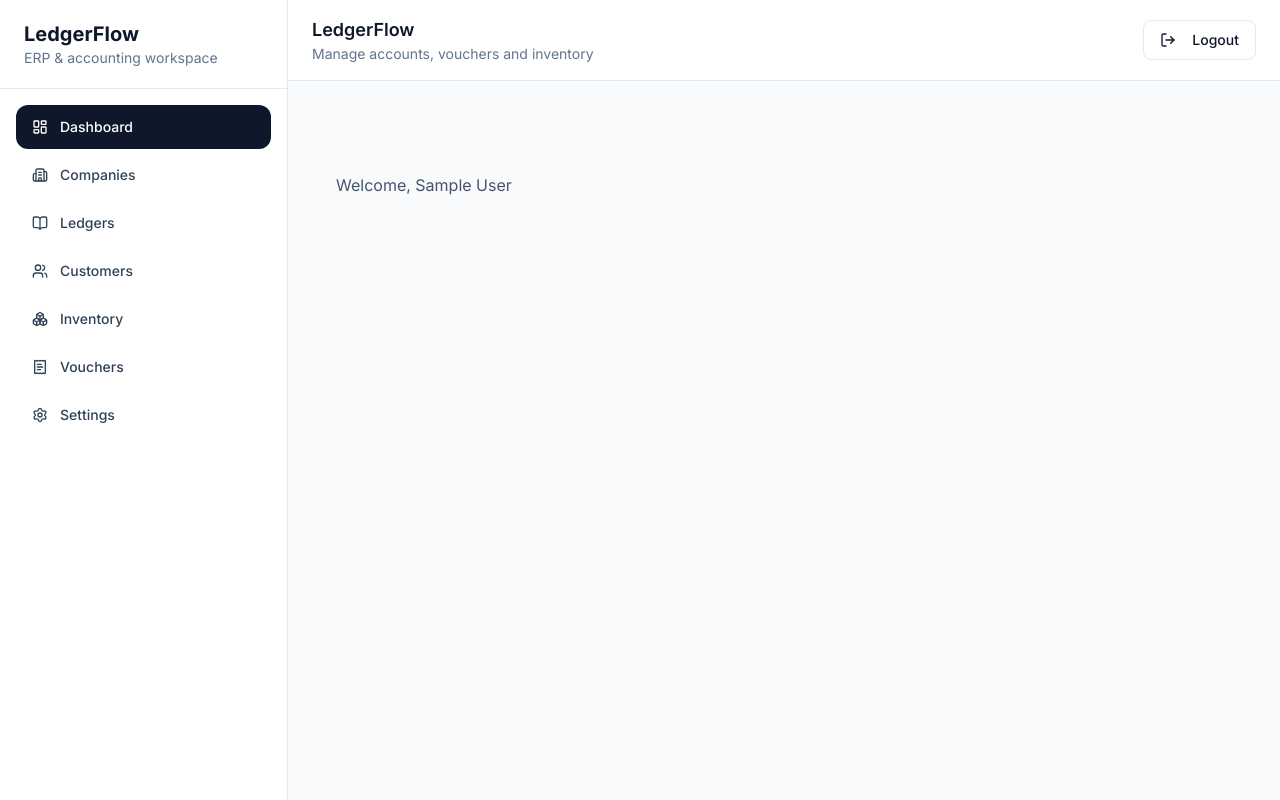
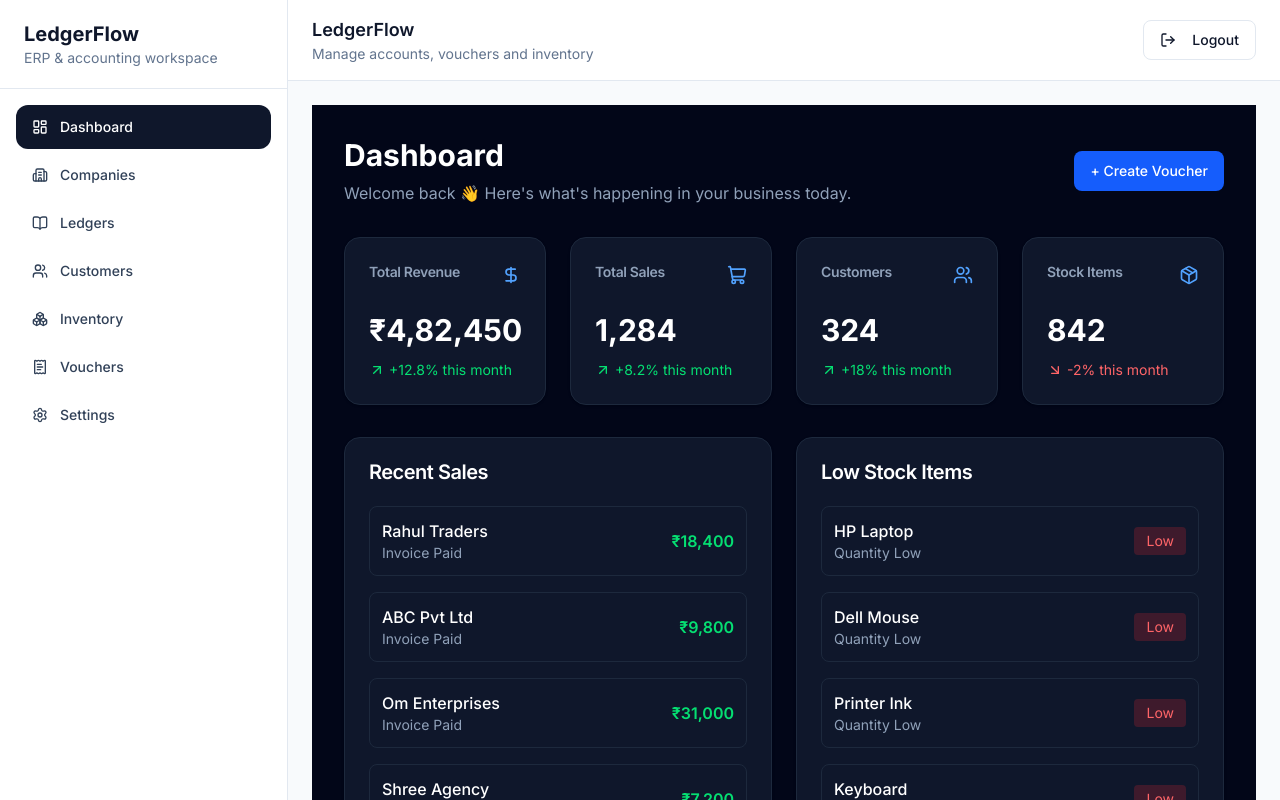
Before and after one commit to Kesarkarale/LedgerFlow, a Next.js app: page /dashboard in a window 1280 px wide. Shown: the top 800 px of the page. Built offline with nearby package versions, Linux system fonts and the light colour scheme; no server answers; sample sign-in values are in the browser's storage.

Commit message:
Update page.tsx

```diff
--- a/src/app/dashboard/page.tsx
+++ b/src/app/dashboard/page.tsx
@@ -1,20 +1,204 @@
-import { getServerSession } from "next-auth";
-import { authOptions } from "@/lib/auth";
-import { redirect } from "next/navigation";
+import {
+  DollarSign,
+  ShoppingCart,
+  Users,
+  Package,
+  ArrowUpRight,
+  ArrowDownRight,
+} from "lucide-react";
 
-export default async function DashboardPage() {
-  const session = await getServerSession(authOptions);
+import { Card, CardContent, CardHeader, CardTitle } from "@/components/ui/card";
+import { Button } from "@/components/ui/button";
 
-  if (!session) {
-    redirect("/login");
-  }
+const cards = [
+  {
+    title: "Total Revenue",
+    value: "₹4,82,450",
+    change: "+12.8%",
+    icon: DollarSign,
+    positive: true,
+  },
+  {
+    title: "Total Sales",
+    value: "1,284",
+    change: "+8.2%",
+    icon: ShoppingCart,
+    positive: true,
+  },
+  {
+    title: "Customers",
+    value: "324",
+    change: "+18%",
+    icon: Users,
+    positive: true,
+  },
+  {
+    title: "Stock Items",
+    value: "842",
+    change: "-2%",
+    icon: Package,
+    positive: false,
+  },
+];
 
+export default function DashboardPage() {
   return (
-    <div className="p-6">
-      <h1 className="text-3xl font-bold">Dashboard</h1>
-      <p className="mt-2 text-slate-600">
-        Welcome, {session.user?.name || session.user?.email}
-      </p>
-    </div>
+    <main className="min-h-screen bg-slate-950 text-white">
+      <div className="mx-auto max-w-7xl px-8 py-8">
+
+        {/* Header */}
+
+        <div className="flex items-center justify-between">
+          <div>
+            <h1 className="text-3xl font-bold">
+              Dashboard
+            </h1>
+
+            <p className="mt-2 text-slate-400">
+              Welcome back 👋 Here's what's happening in your business today.
+            </p>
+          </div>
+
+          <Button className="bg-blue-600 hover:bg-blue-500">
+            + Create Voucher
+          </Button>
+        </div>
+
+        {/* Stats */}
+
+        <div className="mt-8 grid gap-6 md:grid-cols-2 xl:grid-cols-4">
+          {cards.map((card) => (
+            <Card
+              key={card.title}
+              className="border-slate-800 bg-slate-900 text-white"
+            >
+              <CardHeader className="flex flex-row items-center justify-between">
+                <CardTitle className="text-sm text-slate-400">
+                  {card.title}
+                </CardTitle>
+
+                <card.icon className="h-5 w-5 text-blue-400" />
+              </CardHeader>
+
+              <CardContent>
+                <div className="text-3xl font-bold">
+                  {card.value}
+                </div>
+
+                <div
+                  className={`mt-3 flex items-center gap-1 text-sm ${
+                    card.positive
+                      ? "text-green-400"
+                      : "text-red-400"
+                  }`}
+                >
+                  {card.positive ? (
+                    <ArrowUpRight className="h-4 w-4" />
+                  ) : (
+                    <ArrowDownRight className="h-4 w-4" />
+                  )}
+
+                  {card.change} this month
+                </div>
+              </CardContent>
+            </Card>
+          ))}
+        </div>
+
+        {/* Tables */}
+
+        <div className="mt-8 grid gap-6 lg:grid-cols-2">
+
+          <Card className="border-slate-800 bg-slate-900 text-white">
+            <CardHeader>
+              <CardTitle>
+                Recent Sales
+              </CardTitle>
+            </CardHeader>
+
+            <CardContent className="space-y-4">
+
+              {[
+                {
+                  customer: "Rahul Traders",
+                  amount: "₹18,400",
+                },
+                {
+                  customer: "ABC Pvt Ltd",
+                  amount: "₹9,800",
+                },
+                {
+                  customer: "Om Enterprises",
+                  amount: "₹31,000",
+                },
+                {
+                  customer: "Shree Agency",
+                  amount: "₹7,200",
+                },
+              ].map((sale) => (
+                <div
+                  key={sale.customer}
+                  className="flex items-center justify-between rounded-lg border border-slate-800 p-3"
+                >
+                  <div>
+                    <p className="font-medium">
+                      {sale.customer}
+                    </p>
+
+                    <p className="text-sm text-slate-400">
+                      Invoice Paid
+                    </p>
+                  </div>
+
+                  <span className="font-semibold text-green-400">
+                    {sale.amount}
+                  </span>
+                </div>
+              ))}
+            </CardContent>
+          </Card>
+
+          <Card className="border-slate-800 bg-slate-900 text-white">
+            <CardHeader>
+              <CardTitle>
+                Low Stock Items
+              </CardTitle>
+            </CardHeader>
+
+            <CardContent className="space-y-4">
+
+              {[
+                "HP Laptop",
+                "Dell Mouse",
+                "Printer Ink",
+                "Keyboard",
+                "Monitor",
+              ].map((item) => (
+                <div
+                  key={item}
+                  className="flex items-center justify-between rounded-lg border border-slate-800 p-3"
+                >
+                  <div>
+                    <p className="font-medium">
+                      {item}
+                    </p>
+
+                    <p className="text-sm text-slate-400">
+                      Quantity Low
+                    </p>
+                  </div>
+
+                  <span className="rounded bg-red-500/20 px-3 py-1 text-sm text-red-400">
+                    Low
+                  </span>
+                </div>
+              ))}
+            </CardContent>
+          </Card>
+
+        </div>
+
+      </div>
+    </main>
   );
 }
```
